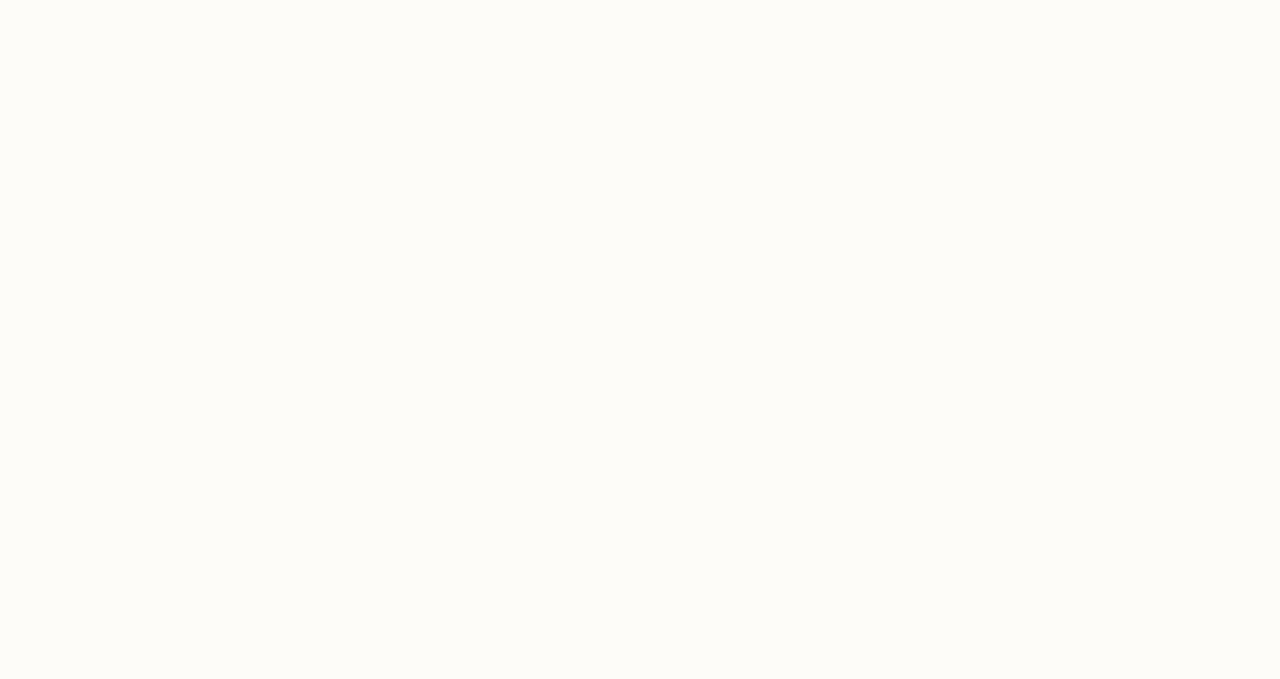
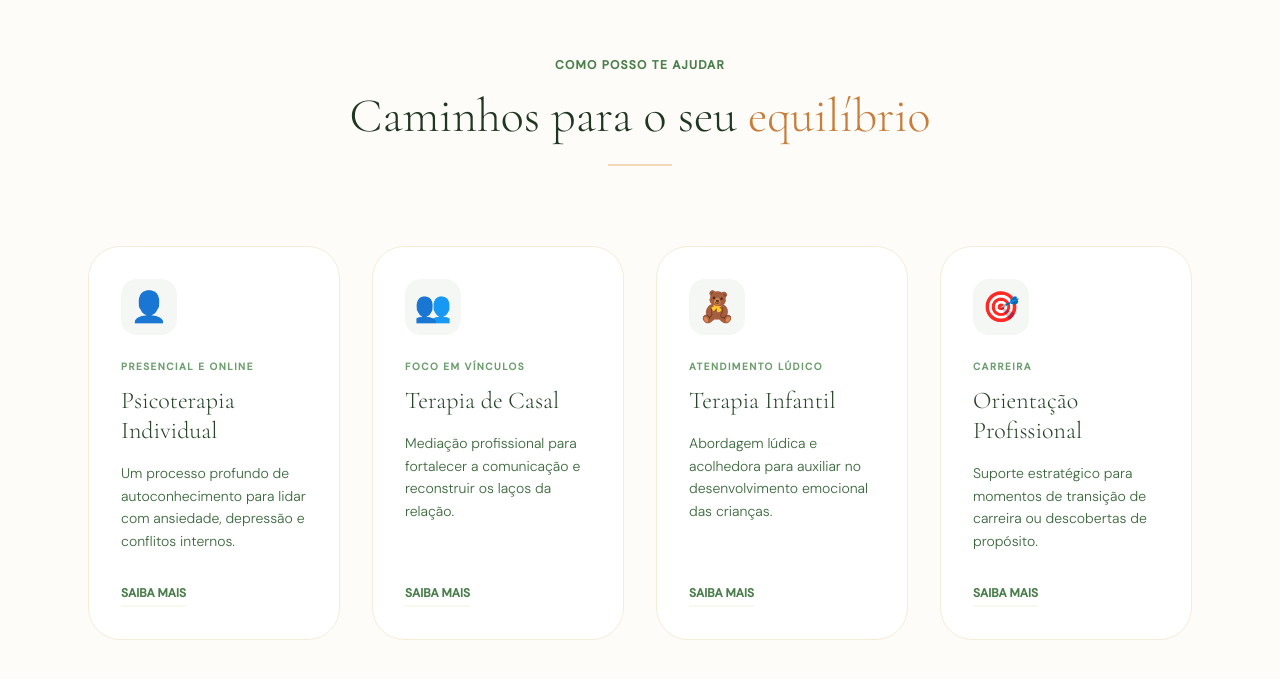
Before and after one commit to klebermkardel/mente-plena, a React (Vite) app: page / in a window 1280 px wide. Shown: the part 1867-2546 px from the top of the page. Before the commit the page ends 1807 px from the top, so only its background shows below. Built offline with nearby package versions, Linux system fonts and the light colour scheme; the HTML template or start-up script is replaced by a standard one.

Commit message:
feat: adiciona seção de serviços com animação de scroll

```diff
--- a/src/App.jsx
+++ b/src/App.jsx
@@ -1,13 +1,15 @@
 import Navbar from './components/Navbar'
 import Hero from './components/Hero'
 import Sobre from './components/Sobre'
+import Servicos from './components/Servicos' // Importe aqui
 
 export default function App() {
   return (
-    <div>
+    <div className="bg-cream-50">
       <Navbar />
       <Hero />
       <Sobre />
+      <Servicos /> {/* Adicione aqui */}
     </div>
   )
 }
--- /dev/null
+++ b/src/components/Servicos.jsx
@@ -0,0 +1,106 @@
+import { useEffect, useRef } from 'react'
+
+function useScrollReveal() {
+  const ref = useRef(null)
+  useEffect(() => {
+    const observer = new IntersectionObserver(
+      ([entry]) => {
+        if (entry.isIntersecting) {
+          entry.target.querySelectorAll('.reveal').forEach((el, i) => {
+            setTimeout(() => {
+              el.classList.remove('opacity-0', 'translate-y-6')
+              el.classList.add('opacity-100', 'translate-y-0')
+            }, i * 100)
+          });
+          observer.unobserve(entry.target)
+        }
+      },
+      { threshold: 0.1 }
+    )
+    if (ref.current) observer.observe(ref.current)
+    return () => observer.disconnect()
+  }, [])
+  return ref
+}
+
+const servicos = [
+  {
+    title: 'Psicoterapia Individual',
+    desc: 'Um processo profundo de autoconhecimento para lidar com ansiedade, depressão e conflitos internos.',
+    icon: '👤',
+    tag: 'Presencial e Online'
+  },
+  {
+    title: 'Terapia de Casal',
+    desc: 'Mediação profissional para fortalecer a comunicação e reconstruir os laços da relação.',
+    icon: '👥',
+    tag: 'Foco em Vínculos'
+  },
+  {
+    title: 'Terapia Infantil',
+    desc: 'Abordagem lúdica e acolhedora para auxiliar no desenvolvimento emocional das crianças.',
+    icon: '🧸',
+    tag: 'Atendimento Lúdico'
+  },
+  {
+    title: 'Orientação Profissional',
+    desc: 'Suporte estratégico para momentos de transição de carreira ou descobertas de propósito.',
+    icon: '🎯',
+    tag: 'Carreira'
+  }
+]
+
+export default function Servicos() {
+  const ref = useScrollReveal()
+
+  return (
+    <section id="servicos" ref={ref} className="py-28 bg-cream-50">
+      <div className="max-w-6xl mx-auto px-6">
+
+        {/* Cabeçalho da Seção */}
+        <div className="text-center max-w-2xl mx-auto mb-20">
+          <span className="reveal opacity-0 translate-y-6 transition-all duration-700 font-body text-xs tracking-widest uppercase text-sage-500 font-bold">
+            Como posso te ajudar
+          </span>
+          <h2 className="reveal opacity-0 translate-y-6 transition-all duration-700 font-display text-4xl md:text-5xl text-sage-900 mt-4 font-light leading-tight">
+            Caminhos para o seu <em className="text-warm-500 not-italic">equilíbrio</em>
+          </h2>
+          <div className="reveal opacity-0 translate-y-6 transition-all duration-700 w-16 h-0.5 bg-warm-200 mx-auto mt-6" />
+        </div>
+
+        {/* Grid de Cards */}
+        <div className="grid md:grid-cols-2 lg:grid-cols-4 gap-8">
+          {servicos.map((s) => (
+            <div
+              key={s.title}
+              className="reveal opacity-0 translate-y-6 transition-all duration-700 group p-8 rounded-[2rem] bg-white border border-cream-200 hover:border-sage-200 hover:shadow-xl hover:shadow-sage-100/50 transition-all duration-500 flex flex-col h-full"
+            >
+              <div className="w-14 h-14 rounded-2xl bg-sage-50 flex items-center justify-center text-3xl mb-6 group-hover:bg-sage-100 transition-colors duration-500">
+                {s.icon}
+              </div>
+
+              <span className="font-body text-[10px] uppercase tracking-[0.15em] text-sage-400 font-bold mb-3">
+                {s.tag}
+              </span>
+
+              <h3 className="font-display text-2xl text-sage-800 mb-4 font-light leading-tight">
+                {s.title}
+              </h3>
+
+              <p className="font-body text-sage-600 text-sm leading-relaxed font-light mb-8 flex-grow">
+                {s.desc}
+              </p>
+
+              <a
+                href="#contato"
+                className="font-body text-xs text-sage-500 font-bold border-b-2 border-cream-100 pb-1 w-fit hover:text-warm-500 hover:border-warm-200 transition-all duration-300"
+              >
+                SAIBA MAIS
+              </a>
+            </div>
+          ))}
+        </div>
+      </div>
+    </section>
+  )
+}
```
